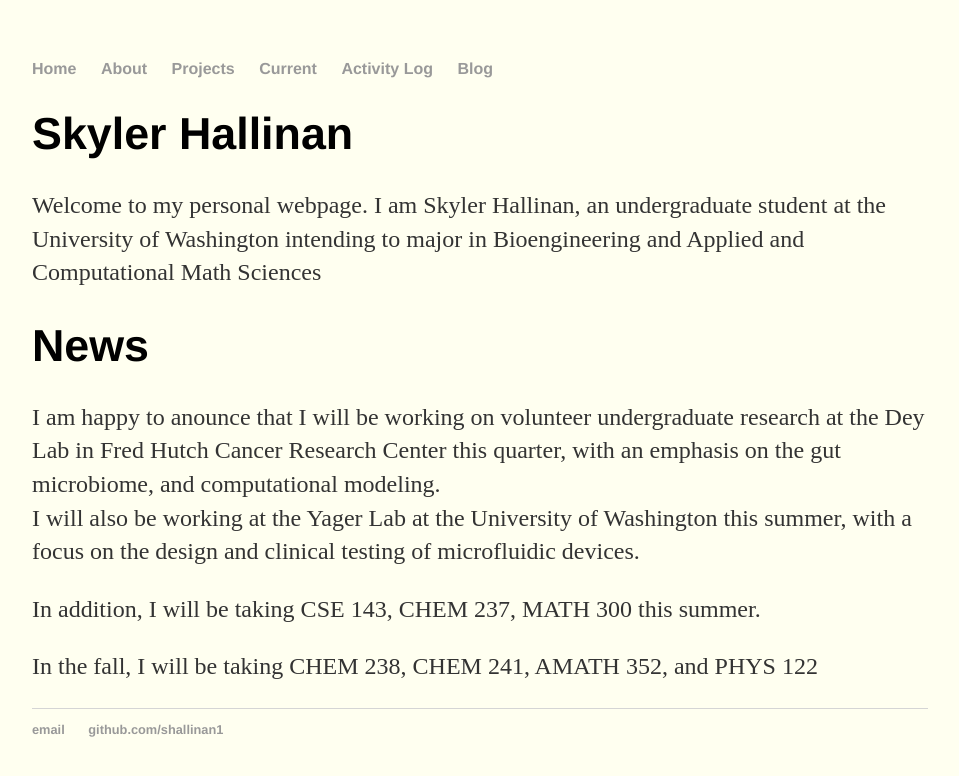
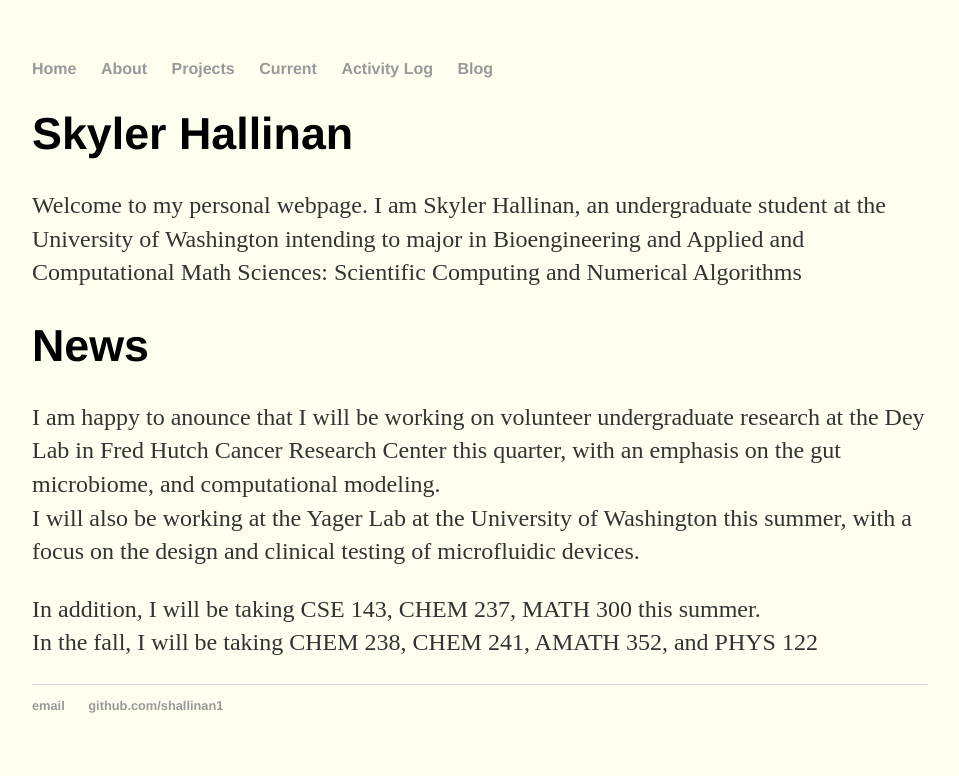
Before and after one commit to shallinan1/shallinan1.github.io, a Jekyll site: the page built from index.md, in a window 1280 px wide. Shown: the top 776 px of the page, without its empty margins (160-1119 px from the left). Built offline with Jekyll 4.4.1, drawn with Linux system fonts in a browser that asks for light colours; our own code applies the rules of GitHub Pages for plain Markdown files.

Commit message:
addded break

```diff
--- a/index.md
+++ b/index.md
@@ -1,11 +1,9 @@
 # Skyler Hallinan
 
-Welcome to my personal webpage. I am Skyler Hallinan, an undergraduate student at the University of Washington intending to major in Bioengineering and Applied and Computational Math Sciences
+Welcome to my personal webpage. I am Skyler Hallinan, an undergraduate student at the University of Washington intending to major in Bioengineering and Applied and Computational Math Sciences: Scientific Computing and Numerical Algorithms
 
 # News
 
 I am happy to anounce that I will be working on volunteer undergraduate research at the Dey Lab in Fred Hutch Cancer Research Center this quarter, with an emphasis on the gut microbiome, and computational modeling. <br>I will also be working at the Yager Lab at the University of Washington this summer, with a focus on the design and clinical testing of microfluidic devices. <br/>
 
-In addition, I will be taking CSE 143, CHEM 237, MATH 300 this summer.
-
-In the fall, I will be taking CHEM 238, CHEM 241, AMATH 352, and PHYS 122
+In addition, I will be taking CSE 143, CHEM 237, MATH 300 this summer. <br>In the fall, I will be taking CHEM 238, CHEM 241, AMATH 352, and PHYS 122 <br/>
```
